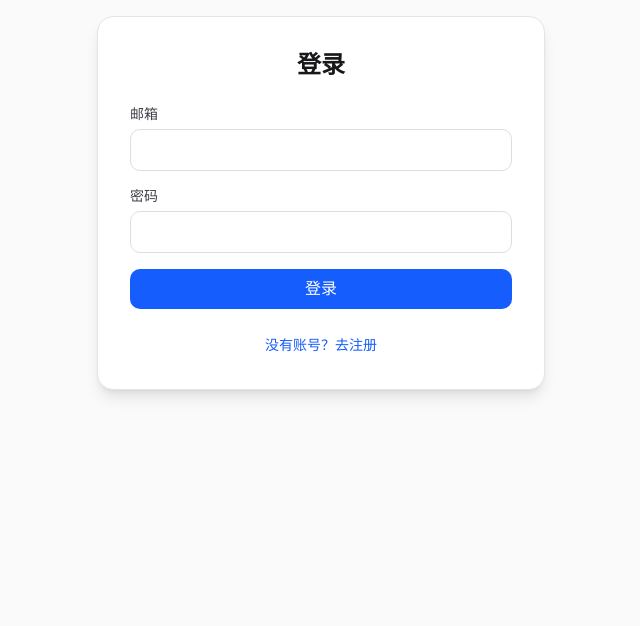
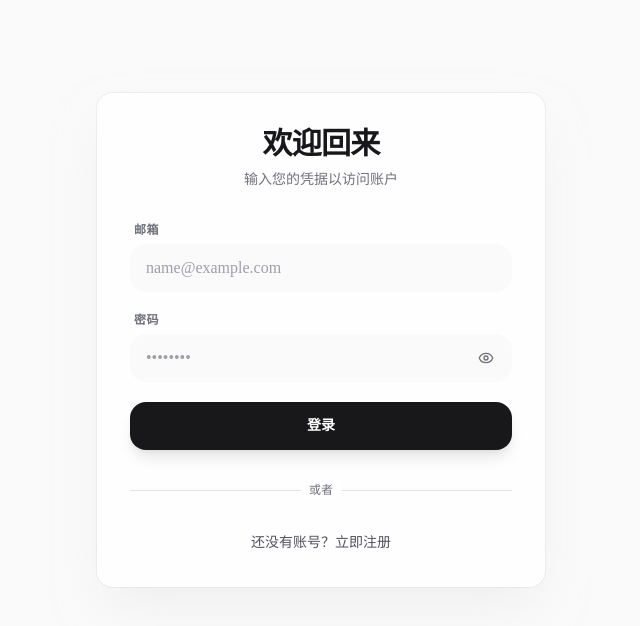
Before and after one commit to lzj2000/ai-code, a Next.js app: page / in a window 1280 px wide. Shown: the top 626 px of the page, without its empty margins (319-959 px from the left). Built offline with nearby package versions, Linux system fonts and the light colour scheme; no server answers.

Commit message:
feat(auth): 增强认证表单的UI和功能
- 添加密码可见性切换功能
- 增加密码确认字段及验证
- 改进表单样式和交互体验
- 优化错误和成功消息的显示

```diff
--- a/app/components/auth/AuthForm.tsx
+++ b/app/components/auth/AuthForm.tsx
@@ -1,5 +1,6 @@
 'use client'
 
+import { Eye, EyeOff } from 'lucide-react'
 import { useState } from 'react'
 import { useAuth } from '@/app/context/AuthContext'
 
@@ -7,10 +8,12 @@ export default function AuthForm() {
   const [isLogin, setIsLogin] = useState(true)
   const [email, setEmail] = useState('')
   const [password, setPassword] = useState('')
+  const [confirmPassword, setConfirmPassword] = useState('')
   const [name, setName] = useState('')
   const [error, setError] = useState('')
   const [loading, setLoading] = useState(false)
   const [message, setMessage] = useState('')
+  const [showPassword, setShowPassword] = useState(false)
 
   const { login, register } = useAuth()
 
@@ -28,10 +31,15 @@ export default function AuthForm() {
         }
       }
       else {
+        if (password !== confirmPassword) {
+          setError('两次输入的密码不一致')
+          return
+        }
         const res = await register(email, password, name)
         if (res.success) {
           setMessage('注册成功，请检查邮箱进行验证，然后登录。')
           setIsLogin(true)
+          setConfirmPassword('')
         }
         else {
           setError(res.error || '注册失败')
@@ -47,74 +55,132 @@ export default function AuthForm() {
   }
 
   return (
-    <div className="flex flex-col items-center justify-center min-h-[50vh] p-4">
-      <div className="w-full max-w-md p-8 space-y-6 bg-white dark:bg-zinc-800 rounded-xl shadow-lg border border-zinc-200 dark:border-zinc-700">
-        <h2 className="text-2xl font-bold text-center text-zinc-900 dark:text-white">
-          {isLogin ? '登录' : '注册'}
+    <div className="flex flex-col items-center justify-center min-h-[85vh] p-4">
+      <div className="w-full max-w-md p-8 space-y-8 bg-white/80 dark:bg-zinc-900/80 backdrop-blur-xl rounded-2xl shadow-2xl shadow-zinc-200/50 dark:shadow-black/50 border border-white/20 dark:border-zinc-800 ring-1 ring-zinc-900/5 transition-all duration-300">
+        <div className="space-y-2 text-center">
+          <h2 className="text-3xl font-bold tracking-tight text-zinc-900 dark:text-zinc-50">
+            {isLogin ? '欢迎回来' : '创建账号'}
           </h2>
+          <p className="text-sm text-zinc-500 dark:text-zinc-400">
+            {isLogin ? '输入您的凭据以访问账户' : '填写下方信息开始您的旅程'}
+          </p>
+        </div>
 
         {error && (
-          <div className="p-3 text-sm text-red-500 bg-red-50 dark:bg-red-900/20 rounded-md">
+          <div className="p-4 text-sm font-medium text-red-600 bg-red-50 dark:bg-red-900/10 dark:text-red-400 rounded-xl border border-red-100 dark:border-red-900/20 animate-in fade-in slide-in-from-top-2">
             {error}
           </div>
         )}
 
         {message && (
-          <div className="p-3 text-sm text-green-500 bg-green-50 dark:bg-green-900/20 rounded-md">
+          <div className="p-4 text-sm font-medium text-emerald-600 bg-emerald-50 dark:bg-emerald-900/10 dark:text-emerald-400 rounded-xl border border-emerald-100 dark:border-emerald-900/20 animate-in fade-in slide-in-from-top-2">
             {message}
           </div>
         )}
 
-        <form onSubmit={handleSubmit} className="space-y-4">
+        <form onSubmit={handleSubmit} className="space-y-5">
+          <div className={`space-y-5 transition-all duration-300 ease-in-out ${!isLogin ? 'opacity-100 max-h-96' : 'opacity-100'}`}>
             {!isLogin && (
-            <div>
-              <label className="block text-sm font-medium text-zinc-700 dark:text-zinc-300">
+              <div className="space-y-1.5">
+                <label className="block text-xs font-semibold text-zinc-500 uppercase tracking-wider ml-1">
                   姓名
                 </label>
                 <input
                   type="text"
                   value={name}
                   onChange={e => setName(e.target.value)}
-                className="w-full px-3 py-2 mt-1 border rounded-md dark:bg-zinc-700 dark:border-zinc-600 dark:text-white focus:outline-none focus:ring-2 focus:ring-blue-500"
+                  className="w-full px-4 py-3 bg-zinc-50 dark:bg-zinc-800/50 border-0 rounded-xl text-zinc-900 dark:text-white placeholder:text-zinc-400 focus:ring-2 focus:ring-zinc-900 dark:focus:ring-zinc-100 transition-all duration-200"
+                  placeholder="请输入您的姓名"
                   required
                 />
               </div>
             )}
 
-          <div>
-            <label className="block text-sm font-medium text-zinc-700 dark:text-zinc-300">
+            <div className="space-y-1.5">
+              <label className="block text-xs font-semibold text-zinc-500 uppercase tracking-wider ml-1">
                 邮箱
               </label>
               <input
                 type="email"
                 value={email}
                 onChange={e => setEmail(e.target.value)}
-              className="w-full px-3 py-2 mt-1 border rounded-md dark:bg-zinc-700 dark:border-zinc-600 dark:text-white focus:outline-none focus:ring-2 focus:ring-blue-500"
+                className="w-full px-4 py-3 bg-zinc-50 dark:bg-zinc-800/50 border-0 rounded-xl text-zinc-900 dark:text-white placeholder:text-zinc-400 focus:ring-2 focus:ring-zinc-900 dark:focus:ring-zinc-100 transition-all duration-200"
+                placeholder="name@example.com"
                 required
               />
             </div>
 
-          <div>
-            <label className="block text-sm font-medium text-zinc-700 dark:text-zinc-300">
+            <div className="space-y-1.5">
+              <label className="block text-xs font-semibold text-zinc-500 uppercase tracking-wider ml-1">
                 密码
               </label>
+              <div className="relative">
                 <input
-              type="password"
+                  type={showPassword ? 'text' : 'password'}
                   value={password}
                   onChange={e => setPassword(e.target.value)}
-              className="w-full px-3 py-2 mt-1 border rounded-md dark:bg-zinc-700 dark:border-zinc-600 dark:text-white focus:outline-none focus:ring-2 focus:ring-blue-500"
+                  className="w-full px-4 py-3 pr-12 bg-zinc-50 dark:bg-zinc-800/50 border-0 rounded-xl text-zinc-900 dark:text-white placeholder:text-zinc-400 focus:ring-2 focus:ring-zinc-900 dark:focus:ring-zinc-100 transition-all duration-200"
+                  placeholder="••••••••"
                   required
                 />
+                <button
+                  type="button"
+                  onClick={() => setShowPassword(v => !v)}
+                  className="absolute inset-y-0 right-2 my-auto flex h-9 w-9 items-center justify-center rounded-lg text-zinc-500 hover:text-zinc-900 dark:text-zinc-400 dark:hover:text-zinc-100 hover:bg-zinc-100 dark:hover:bg-zinc-800 transition-colors"
+                  aria-label={showPassword ? '隐藏密码' : '显示密码'}
+                >
+                  {showPassword
+                    ? <EyeOff className="h-4 w-4" />
+                    : <Eye className="h-4 w-4" />}
+                  <span className="sr-only">{showPassword ? '隐藏密码' : '显示密码'}</span>
+                </button>
+              </div>
+            </div>
+
+            {!isLogin && (
+              <div className="space-y-1.5">
+                <label className="block text-xs font-semibold text-zinc-500 uppercase tracking-wider ml-1">
+                  确认密码
+                </label>
+                <input
+                  type={showPassword ? 'text' : 'password'}
+                  value={confirmPassword}
+                  onChange={e => setConfirmPassword(e.target.value)}
+                  className="w-full px-4 py-3 bg-zinc-50 dark:bg-zinc-800/50 border-0 rounded-xl text-zinc-900 dark:text-white placeholder:text-zinc-400 focus:ring-2 focus:ring-zinc-900 dark:focus:ring-zinc-100 transition-all duration-200"
+                  placeholder="••••••••"
+                  required
+                />
+              </div>
+            )}
           </div>
 
           <button
             type="submit"
             disabled={loading}
-            className="w-full py-2 text-white bg-blue-600 rounded-md hover:bg-blue-700 focus:outline-none focus:ring-2 focus:ring-blue-500 disabled:opacity-50"
+            className="w-full py-3.5 text-sm font-semibold text-white bg-zinc-900 dark:bg-zinc-50 dark:text-zinc-900 rounded-xl hover:bg-zinc-800 dark:hover:bg-zinc-200 focus:outline-none focus:ring-2 focus:ring-offset-2 focus:ring-zinc-900 dark:focus:ring-zinc-50 disabled:opacity-50 disabled:cursor-not-allowed transition-all duration-200 active:scale-[0.98] shadow-lg shadow-zinc-900/10"
           >
-            {loading ? '处理中...' : (isLogin ? '登录' : '注册')}
+            {loading
+              ? (
+                  <span className="flex items-center justify-center gap-2">
+                    <svg className="animate-spin h-4 w-4" viewBox="0 0 24 24">
+                      <circle className="opacity-25" cx="12" cy="12" r="10" stroke="currentColor" strokeWidth="4" fill="none" />
+                      <path className="opacity-75" fill="currentColor" d="M4 12a8 8 0 018-8V0C5.373 0 0 5.373 0 12h4zm2 5.291A7.962 7.962 0 014 12H0c0 3.042 1.135 5.824 3 7.938l3-2.647z" />
+                    </svg>
+                    处理中...
+                  </span>
+                )
+              : (isLogin ? '登录' : '创建账号')}
           </button>
         </form>
+
+        <div className="relative">
+          <div className="absolute inset-0 flex items-center">
+            <span className="w-full border-t border-zinc-200 dark:border-zinc-800" />
+          </div>
+          <div className="relative flex justify-center text-xs uppercase">
+            <span className="bg-white dark:bg-zinc-900 px-2 text-zinc-500">或者</span>
+          </div>
+        </div>
 
         <div className="text-center">
           <button
@@ -122,10 +188,13 @@ export default function AuthForm() {
               setIsLogin(!isLogin)
               setError('')
               setMessage('')
+              setPassword('')
+              setConfirmPassword('')
+              setShowPassword(false)
             }}
-            className="text-sm text-blue-600 hover:underline dark:text-blue-400"
+            className="text-sm font-medium text-zinc-600 hover:text-zinc-900 dark:text-zinc-400 dark:hover:text-zinc-100 transition-colors duration-200 hover:underline underline-offset-4"
           >
-            {isLogin ? '没有账号？去注册' : '已有账号？去登录'}
+            {isLogin ? '还没有账号？立即注册' : '已有账号？直接登录'}
           </button>
         </div>
       </div>
```
Lines whose indentation alone changed are shown as unchanged.
